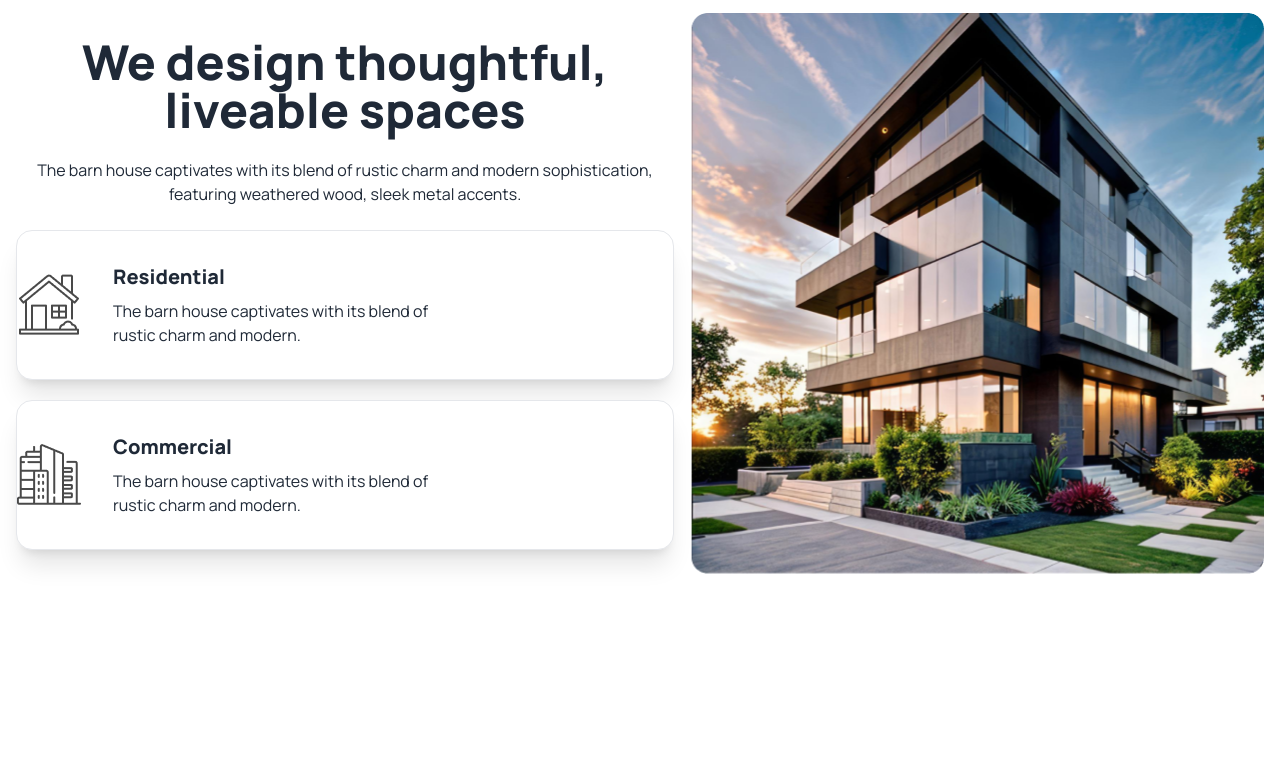
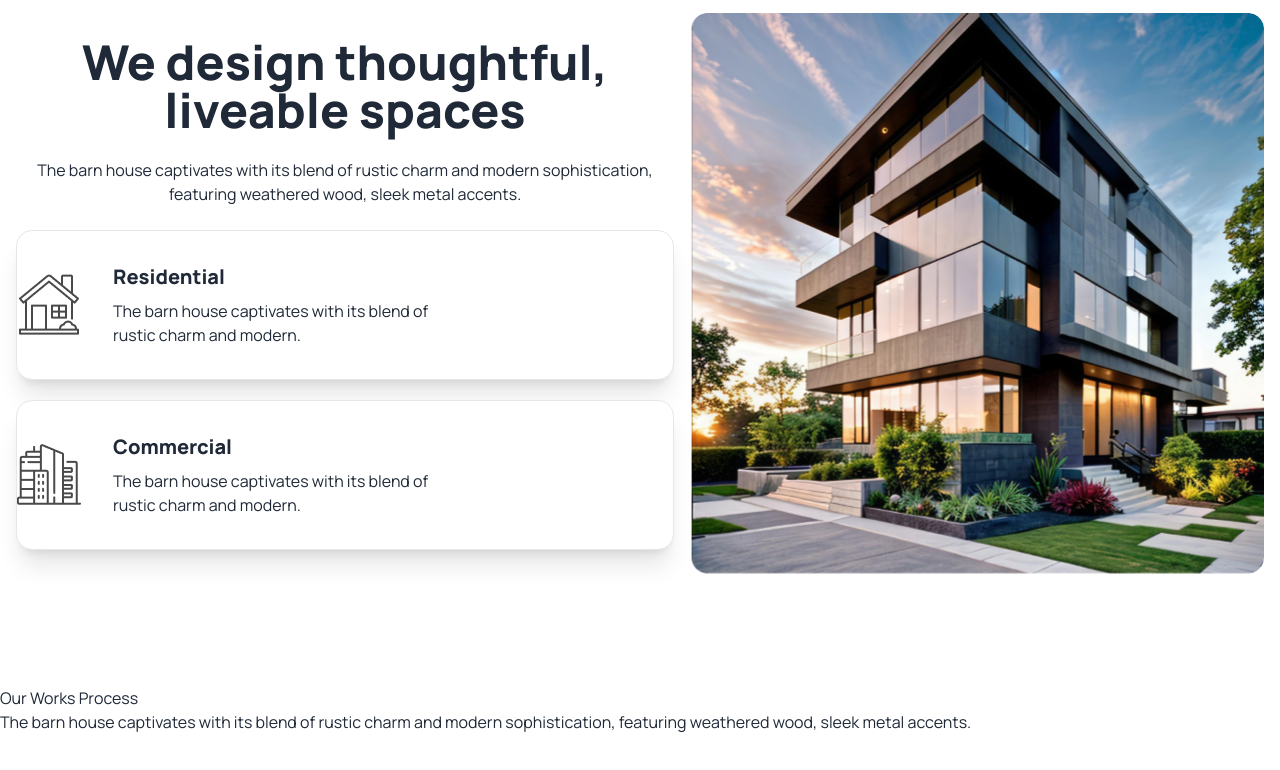
Before and after one commit to sahabulislamsifat/assignment_3, a plain HTML site: page index.html in a window 1280 px wide. Shown: the part 929-1699 px from the top of the page. Before the commit the page ends 1519 px from the top, so only its background shows below. Drawn offline with nearby package versions, Linux system fonts and the light colour scheme.

Commit message:
nothing added

```diff
--- a/index.html
+++ b/index.html
@@ -270,6 +270,19 @@
           </div>
         </div>
       </section>
+      <!-- Our Work Progress Section  -->
+      <section class="my-24">
+        <!-- Title text  -->
+        <div>
+          <h1>Our Works Process</h1>
+          <p>
+            The barn house captivates with its blend of rustic charm and modern
+            sophistication, featuring weathered wood, sleek metal accents.
+          </p>
+        </div>
+        <!-- Card Content  -->
+        <div></div>
+      </section>
     </main>
     <!-- Footer Section  -->
     <footer></footer>
```
